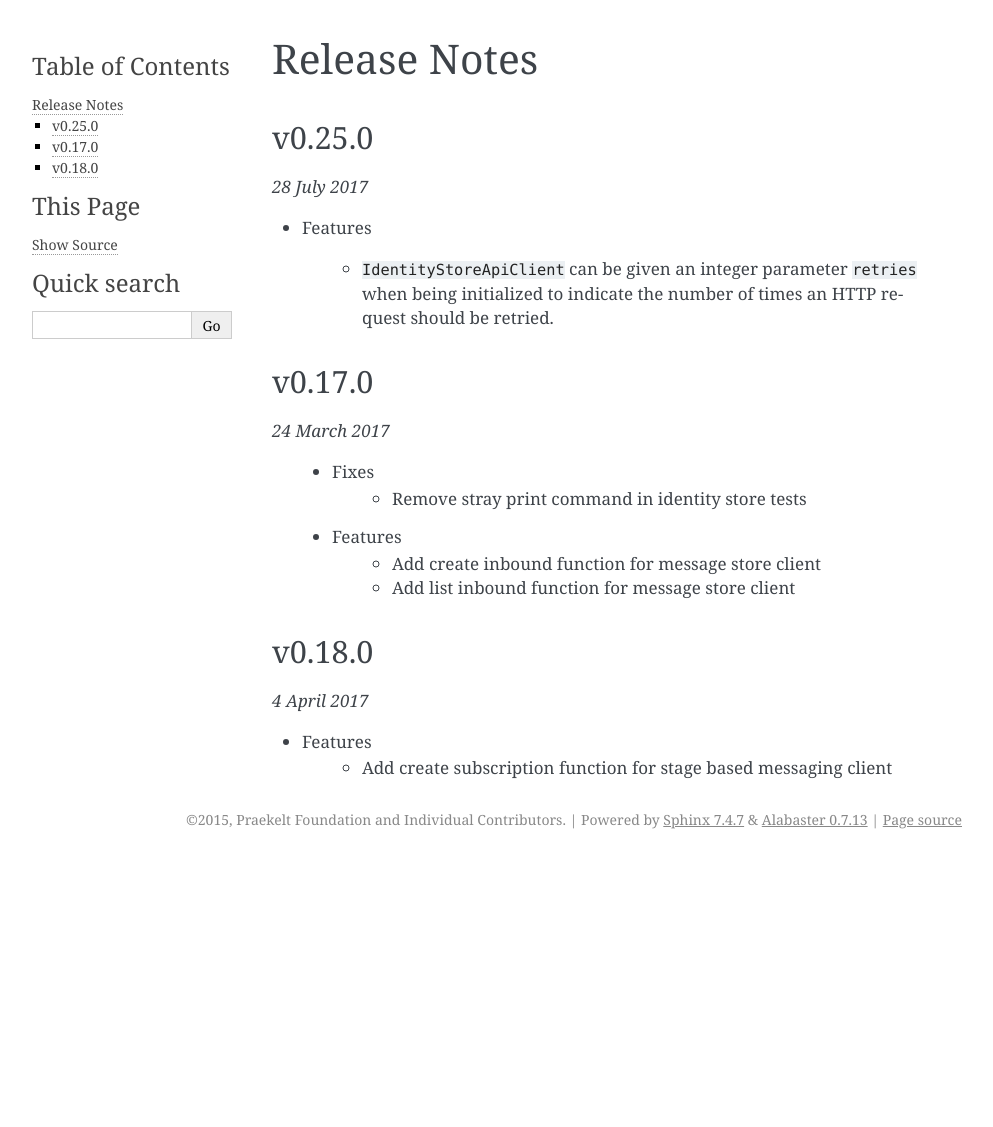
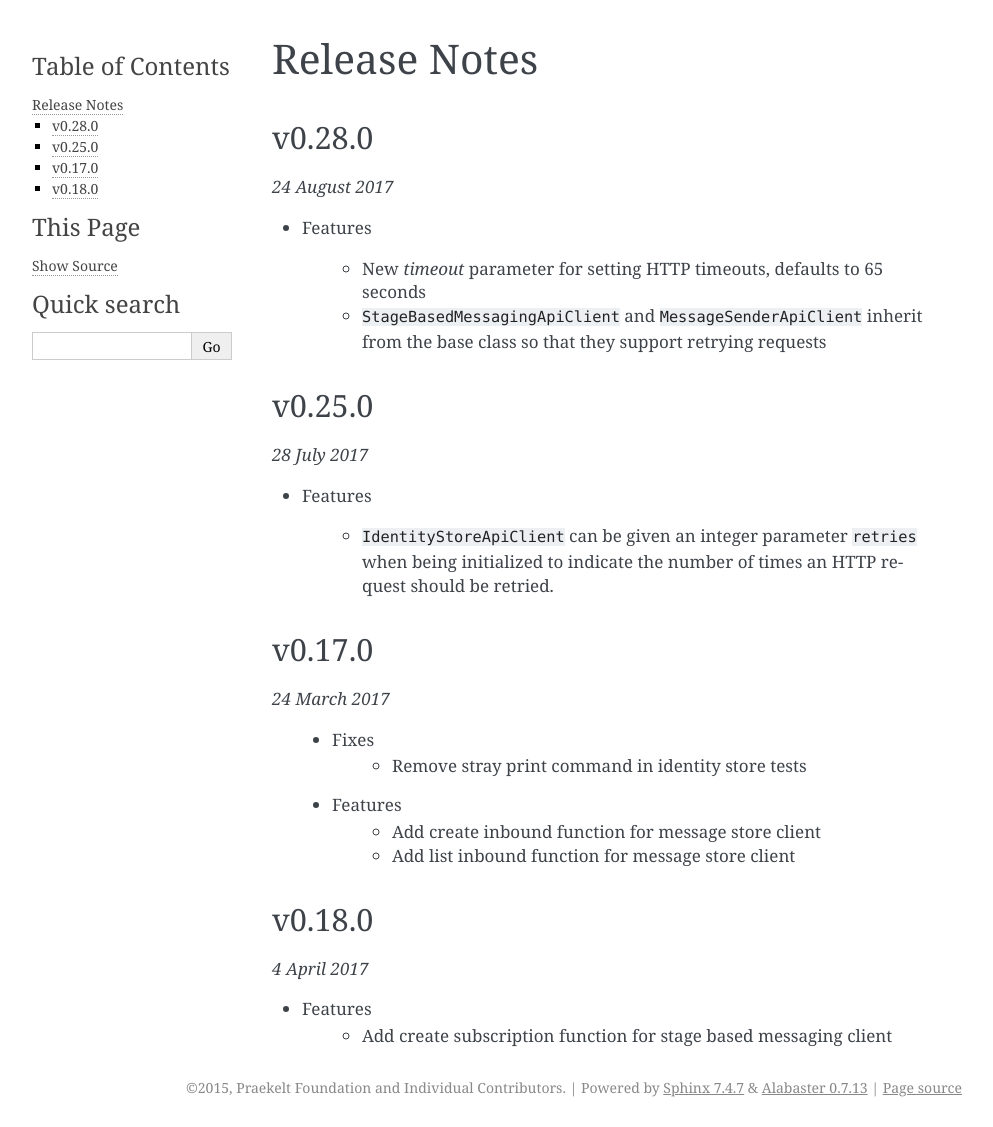
Before and after one commit to praekeltfoundation/seed-services-client, a Sphinx documentation site: the page built from docs/release-notes.rst, in a window 1280 px wide. Shown: the whole page, without its empty margins (148-1141 px from the left). Built offline with Sphinx 7.4.7, drawn with Linux system fonts in a browser that asks for light colours; before the commit the page ends 900 px from its top, so only the background shows below that.

Commit message:
Bump version 0.28.0

```diff
--- a/docs/release-notes.rst
+++ b/docs/release-notes.rst
@@ -2,6 +2,18 @@
 
 Release Notes
 =============
+
+v0.28.0
+-------
+
+*24 August 2017*
+
+- Features
+
+    + New `timeout` parameter for setting HTTP timeouts, defaults
+      to 65 seconds
+    + ``StageBasedMessagingApiClient`` and ``MessageSenderApiClient``
+      inherit from the base class so that they support retrying requests
 
 v0.25.0
 -------
--- a/seed_services_client/__init__.py
+++ b/seed_services_client/__init__.py
@@ -9,7 +9,7 @@ from .message_sender import MessageSenderApiClient
 from .scheduler import SchedulerApiClient
 from .service_rating import ServiceRatingApiClient
 
-__version__ = "0.27.0"
+__version__ = "0.28.0"
 
 __all__ = [
     'IdentityStoreApiClient', 'StageBasedMessagingApiClient', 'AuthApiClient',
```
Also changed, not shown: 1 other file.
